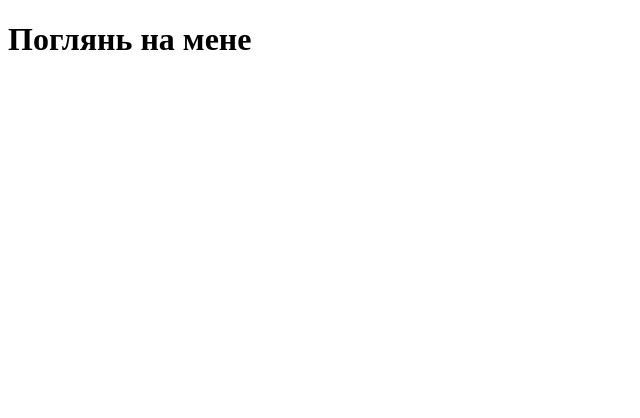
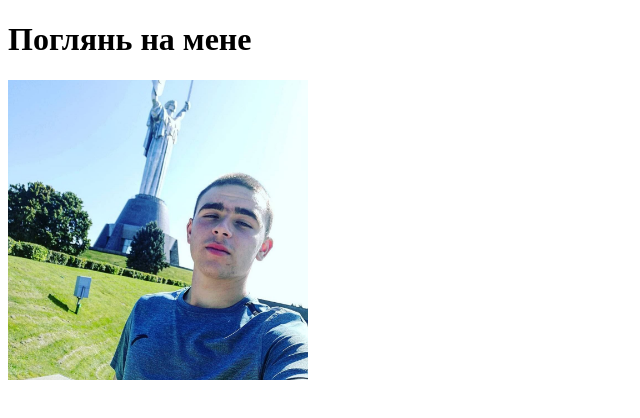
Before and after one commit to VladuslavShapoval/Lesson4, a plain HTML site: page gallery.html in a window 1280 px wide. Shown: the whole page, without its empty margins (0-640 px from the left). Drawn offline with Linux system fonts and the light colour scheme.

Commit message:
rotor  commit

```diff
--- a/gallery.html
+++ b/gallery.html
@@ -8,6 +8,11 @@
 </head>
 <body>
     <h1>Поглянь на мене</h1>
+    <section id="фото">
+        <div>
+            <img width="300" height="300" src="./img/photo_2022-10-18_13-47-37.jpg">
+        </div>
+    </section>
 
 </body>
 </html>
```
Also changed, not shown: index.html (+1 -0 lines), img/photo_2022-10-18_13-47-37.jpg (added), img/photo_2022-10-22_10-02-21.jpg (added), img/photo_2022-10-22_10-02-28.jpg (added), img/photo_2022-10-22_10-02-30.jpg (added).
